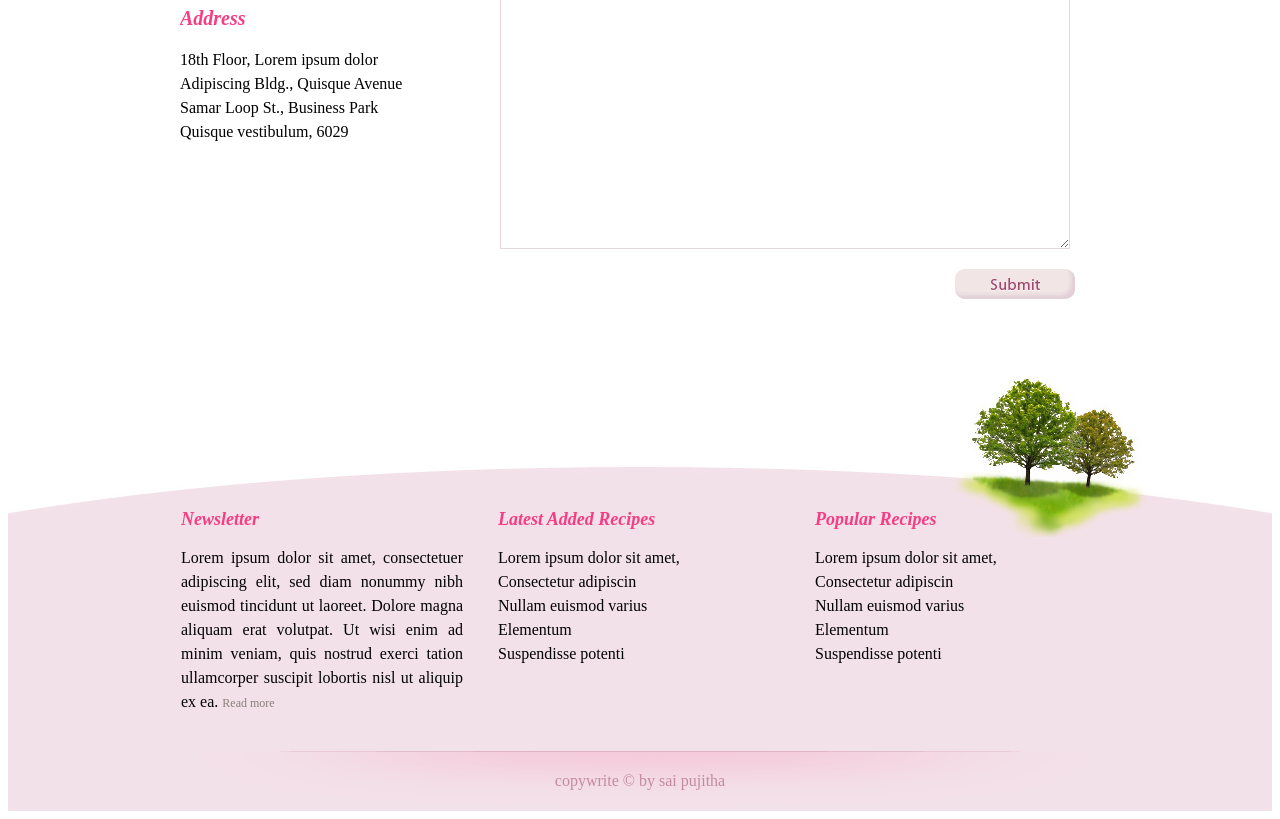
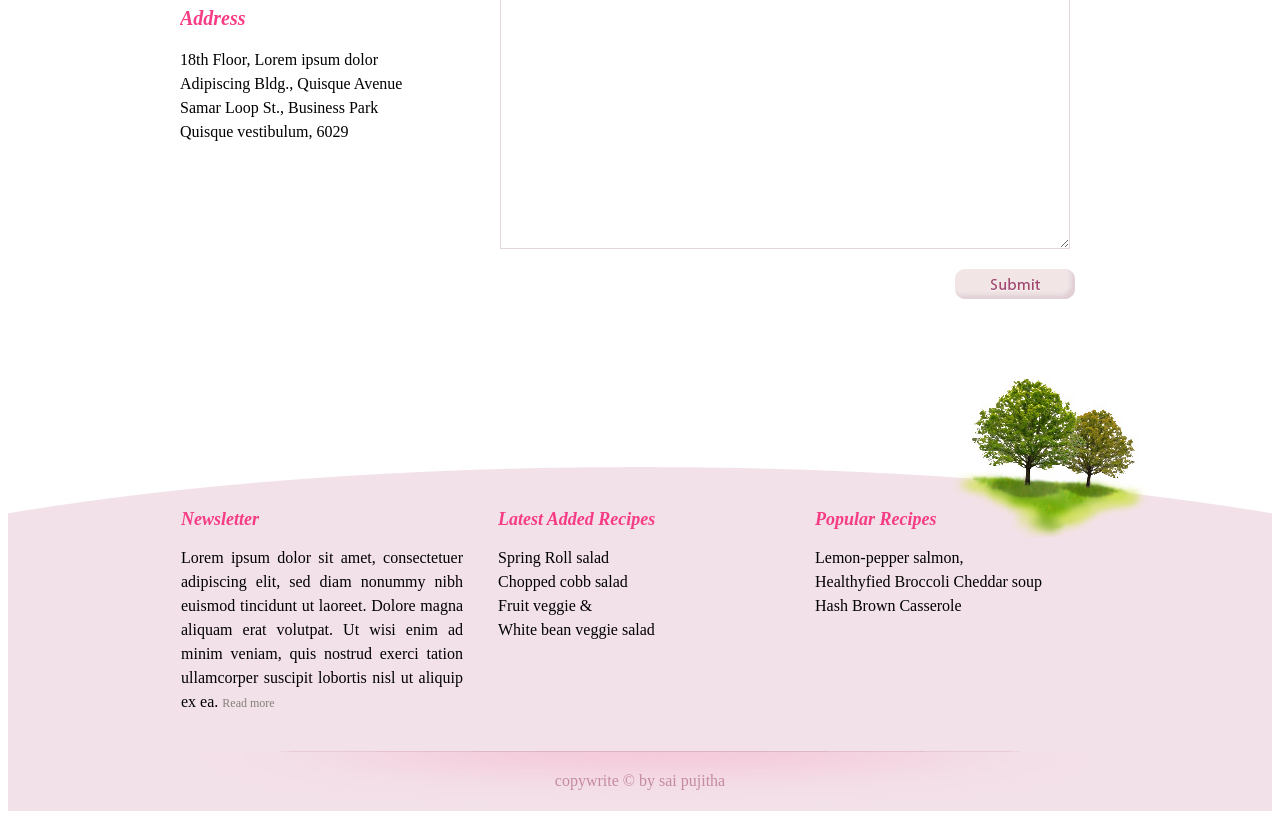
Before and after one commit to saipujitha025/healthylife, a plain HTML site: page contact.html in a window 1280 px wide. Shown: the part 624-1443 px from the top of the page. Drawn offline with Linux system fonts and the light colour scheme.

Commit message:
this is healthylife project

```diff
--- a/contact.html
+++ b/contact.html
@@ -68,11 +68,11 @@
 						</div>
 						<div>
 							<h3>Latest Added Recipes</h3>
-							<p>Lorem ipsum dolor sit amet, <br />Consectetur adipiscin <br />Nullam euismod varius <br />Elementum <br />Suspendisse potenti</p>
+							<p>Spring Roll salad <br />Chopped cobb salad <br />Fruit veggie &  <br /Cheese plate>White bean veggie salad</p>
 						</div>
 						<div>
 							<h3>Popular Recipes</h3>
-							<p>Lorem ipsum dolor sit amet, <br />Consectetur adipiscin <br />Nullam euismod varius <br />Elementum <br />Suspendisse potenti</p>
+							<p>Lemon-pepper salmon, <br />Healthyfied Broccoli Cheddar soup <br />Hash Brown Casserole </p>
 						</div>
 					</div>
 				</div>
```
